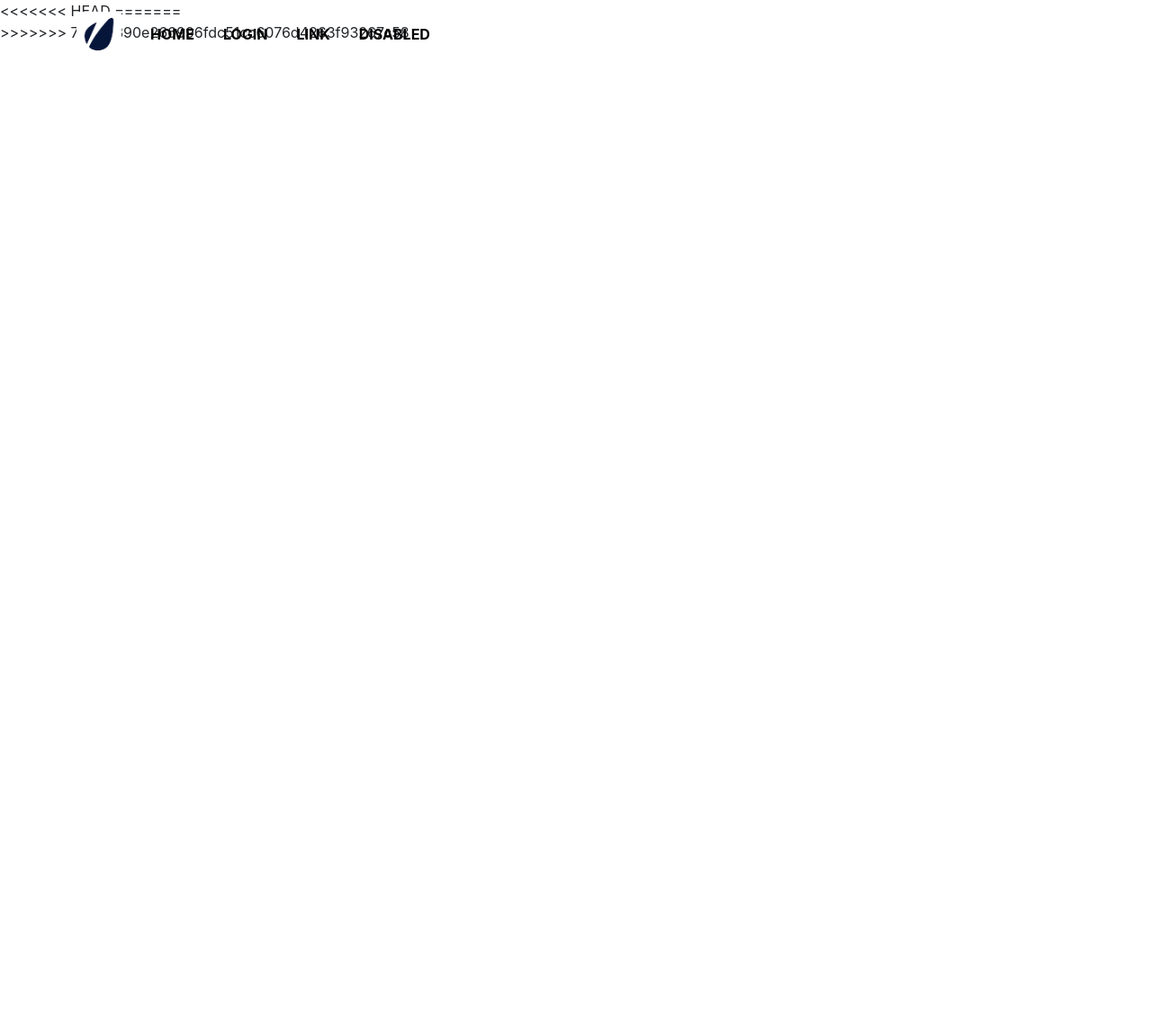
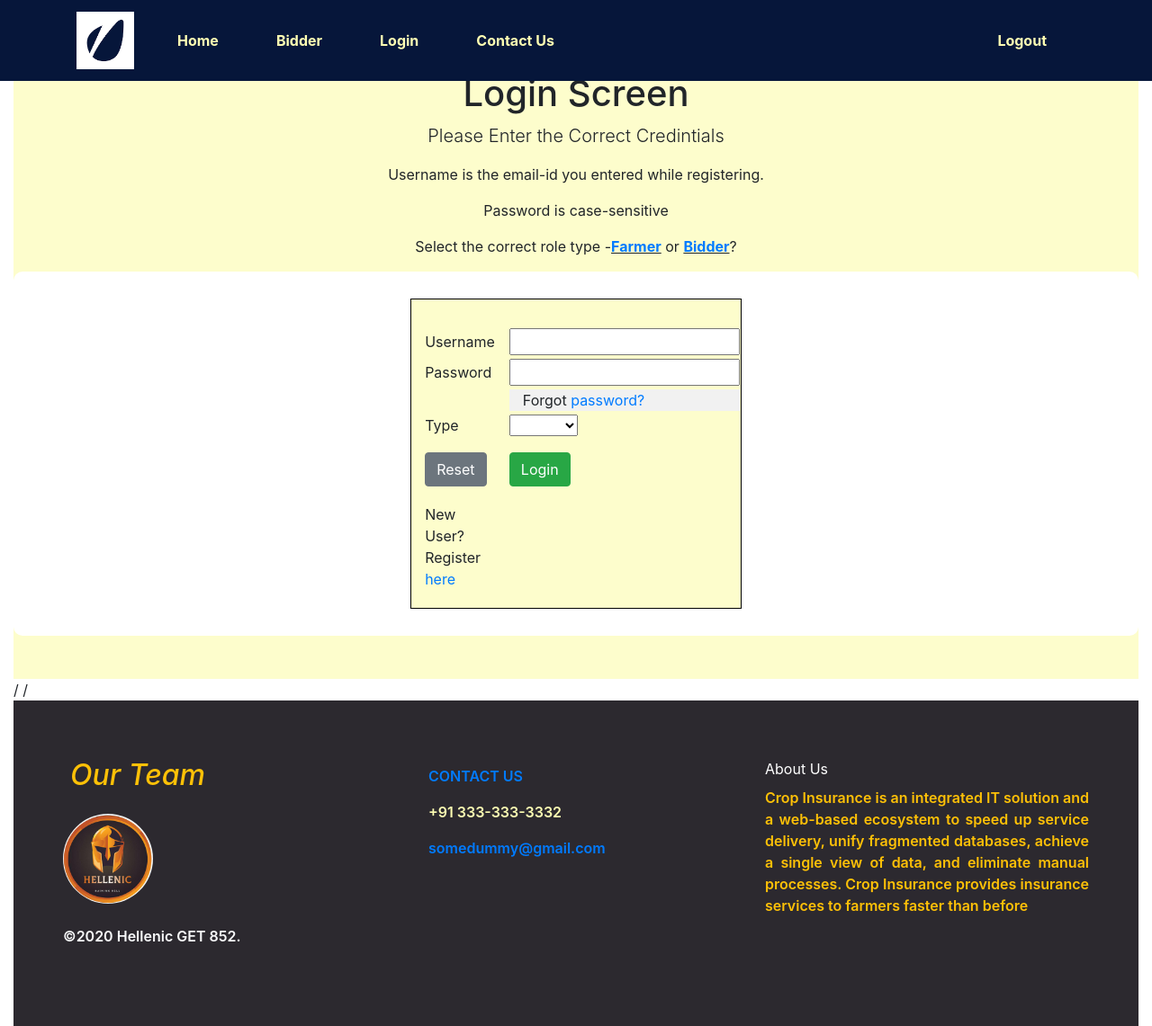
Before and after one commit to Hellenic-gp5/hellenic-practice, an Angular app in the folder Farmer-Schemes/: page /login in a window 1280 px wide. Before the commit this address led to /. Shown: the whole page at 90% size. Before the commit the page ends 800 px from the top, so only its background shows below. Built offline with nearby package versions, Linux system fonts and the light colour scheme.

Commit message:
Commit by Ruhi

```diff
--- a/Farmer-Schemes/src/app/app-routing.module.ts
+++ b/Farmer-Schemes/src/app/app-routing.module.ts
@@ -7,9 +7,9 @@ import { BidderComponent } from './bidder/bidder.component';
 import { RegistrationComponent } from './registration/registration.component';
 
 const routes: Routes = [
-  { path: '', redirectTo: '/add', pathMatch: 'full' },
-  { path: 'add', component: HomeComponent },
-  { path: 'list', component: LoginComponent },
+  { path: '', redirectTo: '/home', pathMatch: 'full' },
+  { path: 'home', component: HomeComponent },
+  { path: 'login', component: LoginComponent },
   { path: 'bidder', component: BidderComponent },
   { path: 'signup', component: RegistrationComponent },
 ];
--- a/Farmer-Schemes/src/app/app.component.html
+++ b/Farmer-Schemes/src/app/app.component.html
@@ -1,14 +1,11 @@
-<<<<<<< HEAD
-<router-outlet></router-outlet>
-=======
-<nav class="navbar navbar-expand-lg fixed-top">
+<!--<nav class="navbar navbar-expand-lg fixed-top">
   <div class="container">
     <a class="navbar-brand" href="#"><img src =".\assets\index.png"></a>
     <button class="navbar-toggler" type="button" data-toggle="collapse" data-target="#navbarResponsive" aria-controls="navbarResponsive" aria-expanded="false" aria-label="Toggle navigation">
       <span class="navbar-toggler-icon"></span>
     </button>
     <div class="collapse navbar-collapse" id="navbarResponsive">
-     <!-- <ul class="navbar-nav mc-auto">-->
+      <ul class="navbar-nav mc-auto">
       <ul class="nav nav-pills nav-fill text-uppercase">
         <li class="nav-item">
           <a class="nav-link" [routerLink]="['add']">Home</a>
@@ -27,11 +24,9 @@
 
   </div>
 </nav>
-
+-->
 
 
 <div class="container-fluid">
-
   <router-outlet></router-outlet>
 </div>
->>>>>>> 7b389390e266996fdc51cc6076d4263f93267c58
--- a/Farmer-Schemes/src/app/bidder/bidder.component.css
+++ b/Farmer-Schemes/src/app/bidder/bidder.component.css
@@ -1,6 +1,6 @@
 .container-fluid {
   min-height: 100vh;
-  background: #ffffb3;
+  background:rgba(243, 243, 3, 0.2);
 }
 .container {
   padding-top: 112px;
--- a/Farmer-Schemes/src/app/home/home.component.html
+++ b/Farmer-Schemes/src/app/home/home.component.html
@@ -1,24 +1,13 @@
-
-<p><br></p>
-<section> <div class ="container">
+ <div class ="container">
+  <app-navbar></app-navbar>
   <p>
-
-    <br>
+   <br>
   </p>
-</div></section>
+</div>
 <!--<header>
-  <img src=".\assets\Glass.jpg" class="img-fluid" alt="Responsive image">
 </header>-->
 <div class="header-section">
-
-
-
-  <!-- Image element - set the background image for the header in the line below
-  <div class="py-5 bg-image-full" style="background-image: url('.\assets\Glass.jpg');">
-    Put anything you want here! There is just a spacer below for demo purposes!
-    <div style="height: 200px;"></div>
-  </div>-->
-
+<p><br><br></p>
   <!-- Content section -->
   <section class="py-5">
     <div class="container">
@@ -28,46 +17,4 @@
     </div>
   </section>
 </div>
- <!--<footer class="py-5 bg-dark">
-    <div class="container">
-      <p class="m-0 text-center text-white">Copyright &copy; Hellenic 2020</p>
-    </div>-->
-    <!-- /.container -->
-   <!-- footer -->
-   <footer  style="background-color: #2c292f">
-    <div class="container">
-        <div class="row ">
-            <div class="col-md-4 text-center text-md-left ">
-
-                <div class="py-0">
-                    <h2 class="my-4 text-white"><span class="mx-2 font-italic text-warning ">Our Team</span></h2>
-                    <span class="font-weight-bold "> <img src=".\assets\Group_icon.jpg" class = "logo" ></span>
-                    <p class="text-light py-4 mb-4">&copy;2020 Hellenic GET 852.</p>
-                </div>
-            </div>
-
-            <div class="col-md-4 text-white text-center text-md-left ">
-                <div class="py-2 my-4">
-                    <div>
-                        <p class="text-white"> <i class="fa fa-map-marker mx-2 "></i>
-                               <a href="#"> CONTACT US </a></p>
-                    </div>
-
-                    <div>
-                        <p><i class="fa fa-phone  mx-2 "></i> +91 333-333-3332</p>
-                    </div>
-                    <div>
-                        <p><i class="fa fa-envelope  mx-2"></i><a href="mailto:somedummymail.com">somedummy@gmail.com</a></p>
-                    </div>
-                </div>
-            </div>
-
-            <div class="col-md-4 text-white my-4 text-center text-md-left ">About Us
-      <p class="text-warning my-2" >
-      Crop Insurance is an integrated IT solution and a web-based ecosystem to speed up service delivery, unify fragmented databases, achieve a single view of data, and eliminate manual processes.
-        Crop Insurance provides insurance services to farmers faster than before</p>
-            </div>
-        </div>
-    </div>
- </footer>
- <!-- end of footer -->
+ <app-footer></app-footer>
--- a/Farmer-Schemes/src/app/layout/footer/footer.component.css
+++ b/Farmer-Schemes/src/app/layout/footer/footer.component.css
@@ -2,6 +2,10 @@ footer {
   background-color: #06163a;
   color: #ffffb3;
 }
+img.logo{
+	height:100px;
+	border-radius: 60px;
+  }
 .container {
   padding: 40px 0px;
 }
--- a/Farmer-Schemes/src/app/layout/footer/footer.component.html
+++ b/Farmer-Schemes/src/app/layout/footer/footer.component.html
@@ -1,4 +1,4 @@
-<footer>
+<!--<footer>
   <div class="container">
     <div class="row">
       <div class="col-md-4 footer-column-1">
@@ -40,4 +40,42 @@
       </div>
     </div>
   </div>
+</footer>-->
+ /<!-- footer -->
+ <footer  style="background-color: #2c292f">
+  <div class="container">
+      <div class="row ">
+          <div class="col-md-4 text-center text-md-left ">
+
+              <div class="py-0">
+                  <h2 class="my-4 text-white"><span class="mx-2 font-italic text-warning ">Our Team</span></h2>
+                  <span class="font-weight-bold "> <img src=".\assets\Group_icon.jpg" class = "logo" ></span>
+                  <p class="text-light py-4 mb-4">&copy;2020 Hellenic GET 852.</p>
+              </div>
+          </div>
+
+          <div class="col-md-4 text-white text-center text-md-left ">
+              <div class="py-2 my-4">
+                  <div>
+                      <p class="text-white"> <i class="fa fa-map-marker mx-2 "></i>
+                             <a href="#"> CONTACT US </a></p>
+                  </div>
+
+                  <div>
+                      <p><i class="fa fa-phone  mx-2 "></i> +91 333-333-3332</p>
+                  </div>
+                  <div>
+                      <p><i class="fa fa-envelope  mx-2"></i><a href="mailto:somedummymail.com">somedummy@gmail.com</a></p>
+                  </div>
+              </div>
+          </div>
+
+          <div class="col-md-4 text-white my-4 text-center text-md-left ">About Us
+    <p class="text-warning my-2" >
+    Crop Insurance is an integrated IT solution and a web-based ecosystem to speed up service delivery, unify fragmented databases, achieve a single view of data, and eliminate manual processes.
+      Crop Insurance provides insurance services to farmers faster than before</p>
+          </div>
+      </div>
+  </div>
 </footer>
+<!-- end of footer -->
--- a/Farmer-Schemes/src/app/layout/navbar/navbar.component.css
+++ b/Farmer-Schemes/src/app/layout/navbar/navbar.component.css
@@ -9,6 +9,8 @@ nav {
   color: #ffffb3;
   text-decoration: none;
   font-size: 16px;
+  font-weight: bold;
+
 }
 .nav-item a:hover {
   color: #06163a;
--- a/Farmer-Schemes/src/app/layout/navbar/navbar.component.html
+++ b/Farmer-Schemes/src/app/layout/navbar/navbar.component.html
@@ -27,6 +27,9 @@
           >
         </li>
         <li class="nav-item">
+          <a class="nav-link" href="/login">Login</a>
+        </li>
+        <li class="nav-item">
           <a class="nav-link" href="#">Contact Us</a>
         </li>
       </ul>
--- a/Farmer-Schemes/src/app/login/login.component.css
+++ b/Farmer-Schemes/src/app/login/login.component.css
@@ -1,5 +1,6 @@
 .pt-5, .py-5 {
-    padding-top: 1rem !important;
+	padding-top: 1rem !important;
+	background-color:rgba(243, 243, 3, 0.2);
 }
 .pb-5, .py-5 {
     padding-bottom: 3rem !important;
@@ -25,6 +26,8 @@ table {
 	width: 30%;
 	height: 100%;
 	border: 1px solid black;
-	background-color: #f2f2f2;
+	background-color:rgba(243, 243, 3, 0.2);
   }
-  tr {}
+  div.header-section{
+	  text-align: center;
+  }
--- a/Farmer-Schemes/src/app/login/login.component.html
+++ b/Farmer-Schemes/src/app/login/login.component.html
@@ -1,64 +1,53 @@
+<div>
+    <app-navbar></app-navbar>
+</div>
 <p>
-    <br><br></p>
-<section>
-    <div class ="container">
-      <p>
-
+    <br>.<br>
 </p>
-    </div>
-  </section>
 <section class="py-5 ">
-      <div class="container">
+      <div class="header-section">
         <h1>Login Screen</h1>
         <p class="lead">Please Enter the Correct Credintials</p>
         <p>
             Username is the email-id you entered while registering.
         </p>
-        <p>password is case-sensitive</p>
-        <p>select the correct role type -<u><b><a href="#">Farmer</a></b></u> or <u><b> <a href="#">Bidder</a></b></u>?</p>
+        <p>Password is case-sensitive</p>
+        <p>Select the correct role type -<u><b><a href="#">Farmer</a></b></u> or <u><b> <a href="#">Bidder</a></b></u>?</p>
     </div>
-    </section>
     <span class="border-top-0">
     <form (ngSubmit) ='loggedIn()' class="form-container">
         <table style="margin-left: auto; margin-right:auto; border-collapse: separate; border-spacing: 0 2px; padding-top: 25px;">
-            <!--<tr><td class="text-center">Email</td>
-                <td><input name="id"
-                        required pattern="[0-9]{3}" size="20"
-                        placeholder="Enter a vaild email"></td>
-            </tr>
-            <tr><td class="text-center">Password</td>
-                <td><input type ="password" name="title"
-                        required pattern="[A-Z][a-z]{3,}"
-                        placeholder="password"></td>
-            <tr><th colspan="2">
-                <button class="text-center" type="submit">Login</button>
-            </th></tr>
-        </table>
-        </div>
-    </form>-->
             <tr>
                 <td style="padding: 0 15px 0 15px;"></td>
             </tr>
+
             <tr>
             <tr><td style="padding: 0 15px 0 15px;">Username</td>
                 <td><input name="username" [(ngModel)]=login.username></td>
             </tr>
             <tr><td style="padding: 0 15px 0 15px;">Password</td>
             <td><input type="password" name="password" [(ngModel)]=login.password></td>
-
             </tr>
-        <tr><td></td><td><div class="container" style="background-color:#f1f1f1">
+            <tr>
+                <td></td>
+                <td><div class="container" style="background-color:#f1f1f1">
                        <span class="psw">Forgot <a href="#">password?</a></span>
-          </div></td></tr>
-        <tr><td style="padding: 0 15px 0 15px;">Type</td>
+                    </div>
+                </td>
+            </tr>
+            <tr>
+                <td style="padding: 0 15px 0 15px;">Type</td>
                 <td><select name="role"  [(ngModel)]=login.role>
                 <option *ngFor="let r of roles" [value]="r">{{ r }}</option>
-            </select></td>
+                    </select>
+                </td>
              </tr>
-        <tr><th align="right" style="padding: 15px;">
+        <tr>
+            <th align="right" style="padding: 15px;">
             <button type="reset" class="btn btn-secondary ">Reset</button>
             </th>
-    <th><button type="submit" class="btn btn-success ">Login</button></th>
+             <th><button type="submit" class="btn btn-success ">Login</button>
+            </th>
         </tr>
     <tr aria-colspan="2"> <div class="form-footer"><td style="padding: 0 15px 0 15px;">
         <p> New User? Register <a href="#">here</a></p>
@@ -69,46 +58,9 @@
         </table>
     </form>
     </span>
- /<!-- <footer class="py-5 bg-dark">
 
-    <div class="container m-0 text-center text-white">
-    <img src=".\assets\quote1.jpg" class = "logo"  align = "left">  Copyright &copy; Hellenic 2020
-    </div>
-   <!-- footer -->
-   <footer  style="background-color: #2c292f">
-    <div class="container">
-        <div class="row ">
-            <div class="col-md-4 text-center text-md-left ">
+</section>
 
-                <div class="py-0">
-                    <h2 class="my-4 text-white"><span class="mx-2 font-italic text-warning ">Our Team</span></h2>
-                    <span class="font-weight-bold "> <img src=".\assets\Group_icon.jpg" class = "logo" ></span>
-                    <p class="text-light py-4 mb-4">&copy;2020 Hellenic GET 852.</p>
-                </div>
-            </div>
-
-            <div class="col-md-4 text-white text-center text-md-left ">
-                <div class="py-2 my-4">
-                    <div>
-                        <p class="text-white"> <i class="fa fa-map-marker mx-2 "></i>
-                               <a href="#"> CONTACT US </a></p>
-                    </div>
-
-                    <div>
-                        <p><i class="fa fa-phone  mx-2 "></i> +91 333-333-3332</p>
-                    </div>
-                    <div>
-                        <p><i class="fa fa-envelope  mx-2"></i><a href="mailto:somedummymail.com">somedummy@gmail.com</a></p>
-                    </div>
-                </div>
-            </div>
-
-            <div class="col-md-4 text-white my-4 text-center text-md-left ">About Us
-      <p class="text-warning my-2" >
-      Crop Insurance is an integrated IT solution and a web-based ecosystem to speed up service delivery, unify fragmented databases, achieve a single view of data, and eliminate manual processes.
-        Crop Insurance provides insurance services to farmers faster than before</p>
-            </div>
-        </div>
-    </div>
- </footer>
+ /<!-- footer -->
+ <app-footer></app-footer>
  <!-- end of footer -->
--- a/Farmer-Schemes/tsconfig.base.json
+++ b/Farmer-Schemes/tsconfig.base.json
@@ -11,7 +11,8 @@
     "moduleResolution": "node",
     "importHelpers": true,
     "target": "es2015",
-    "module": "es2020",
+   // "module": "es2020",
+   "module": "amd",
     "lib": [
       "es2018",
       "dom"
```
Lines whose indentation alone changed are shown as unchanged.
